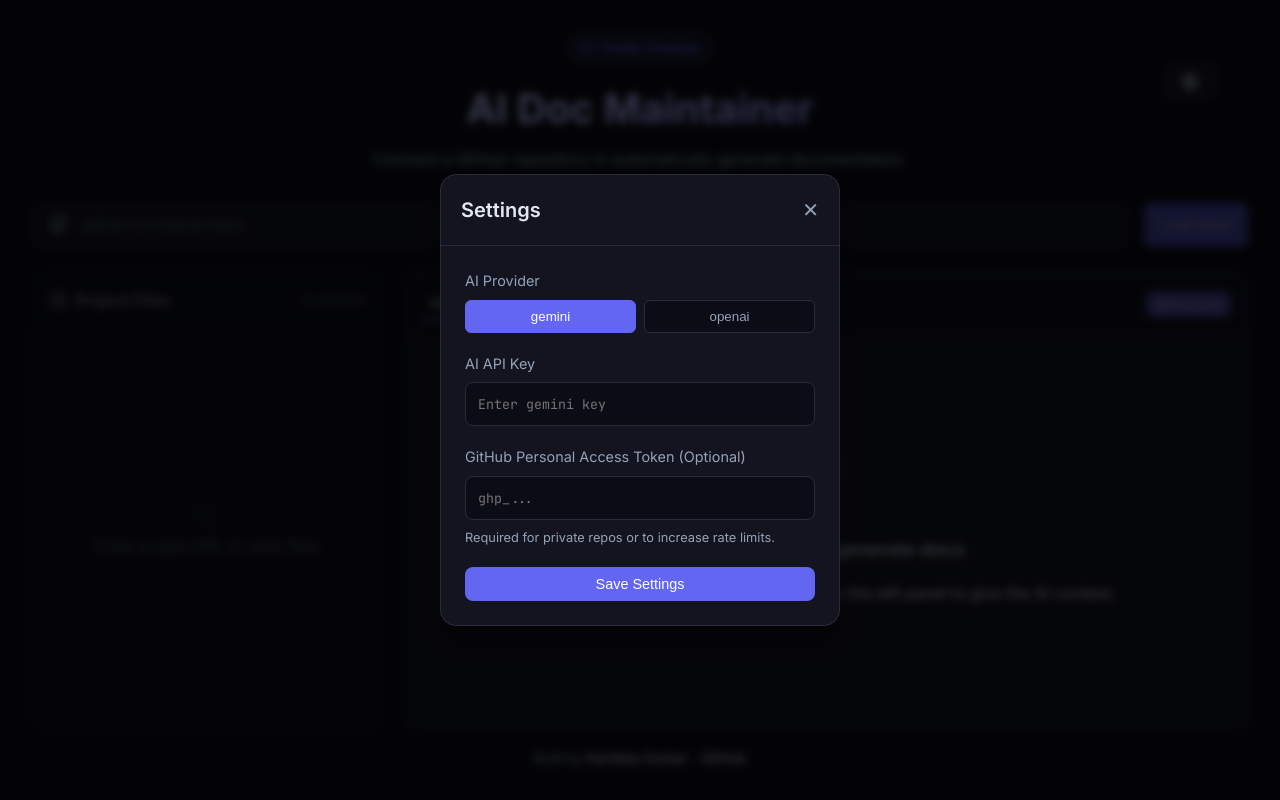
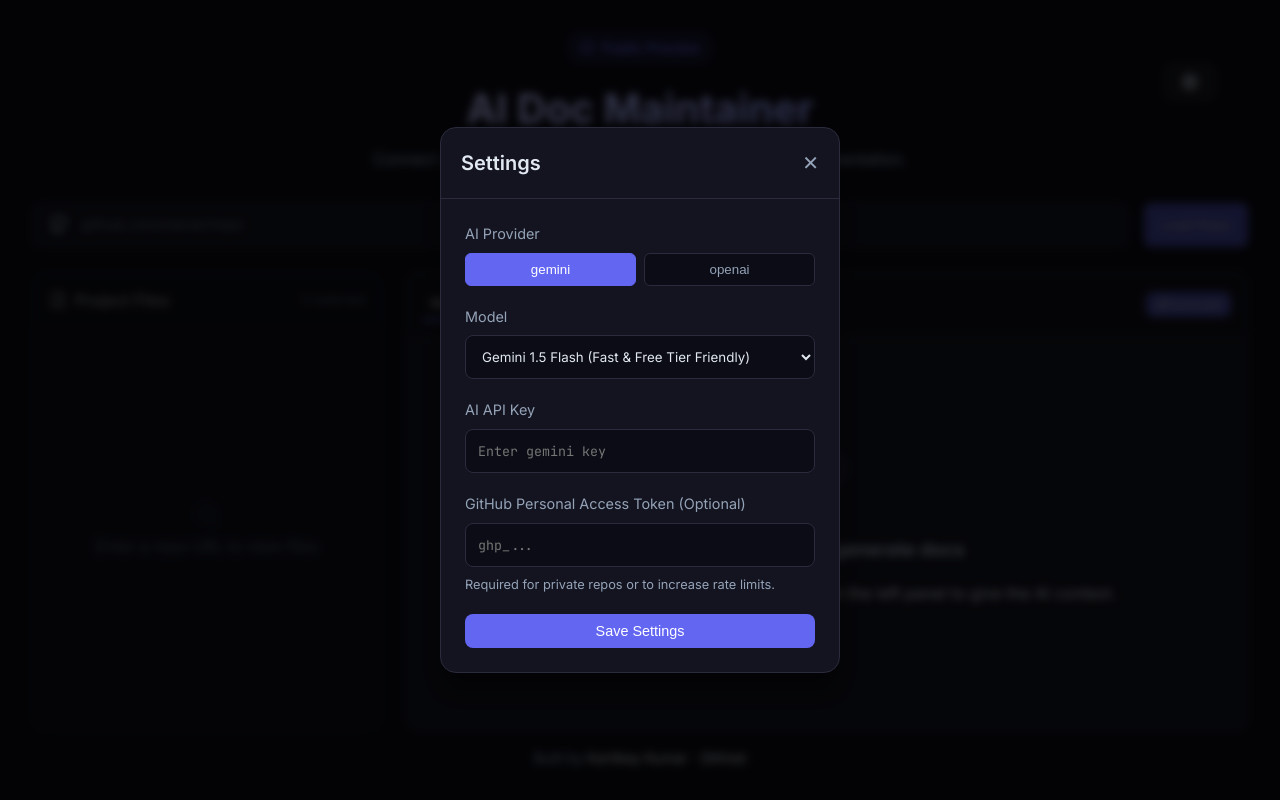
Before and after one commit to kartikeykumar09/doc-maintainer, a React (Vite) app: page / in a window 1280 px wide. Both pictures are taken after a click on the button 1190 px from the left and 82 px from the top of the page. Built offline with nearby package versions, Linux system fonts and the light colour scheme.

Commit message:
Add model selector and switch default to gemini-1.5-flash

```diff
--- a/src/App.tsx
+++ b/src/App.tsx
@@ -24,7 +24,8 @@
   getApiKey,
   getSelectedModel,
   saveSelectedModel,
-  defaultModels
+  defaultModels,
+  availableModels
 } from './services/ai';
 import type { AIModel, AIProvider } from './services/ai';
 import {
@@ -375,6 +376,26 @@
               </div>
 
               <div className="form-group">
+                <label>Model</label>
+                <select
+                  value={selectedModel.id}
+                  onChange={(e) => {
+                    const m = availableModels.find(x => x.id === e.target.value);
+                    if(m) setSelectedModel(m);
+                  }}
+                  style={{
+                    width: '100%', padding: '0.75rem', background: 'var(--background)',
+                    border: '1px solid var(--border)', borderRadius: '0.5rem',
+                    color: 'var(--text)', fontFamily: 'Inter, sans-serif'
+                  }}
+                >
+                  {availableModels.filter(m => m.provider === provider).map(m => (
+                    <option key={m.id} value={m.id}>{m.name}</option>
+                  ))}
+                </select>
+              </div>
+
+              <div className="form-group">
                 <label>AI API Key</label>
                 <input
                   type="password"
--- a/src/services/ai.ts
+++ b/src/services/ai.ts
@@ -7,9 +7,18 @@
     provider: AIProvider;
 }
 
+export const availableModels: AIModel[] = [
+    { id: 'gemini-1.5-flash', name: 'Gemini 1.5 Flash (Fast & Free Tier Friendly)', provider: 'gemini' },
+    { id: 'gemini-1.5-pro', name: 'Gemini 1.5 Pro', provider: 'gemini' },
+    { id: 'gemini-pro', name: 'Gemini Pro (Legacy)', provider: 'gemini' },
+    { id: 'gpt-4o', name: 'GPT-4o', provider: 'openai' },
+    { id: 'gpt-4-turbo', name: 'GPT-4 Turbo', provider: 'openai' },
+    { id: 'gpt-3.5-turbo', name: 'GPT-3.5 Turbo', provider: 'openai' }
+];
+
 export const defaultModels: Record<AIProvider, AIModel> = {
-    openai: { id: 'gpt-4o', name: 'GPT-4o', provider: 'openai' },
-    gemini: { id: 'gemini-1.5-pro', name: 'Gemini 1.5 Pro', provider: 'gemini' }
+    openai: availableModels.find(m => m.id === 'gpt-4o')!,
+    gemini: availableModels.find(m => m.id === 'gemini-1.5-flash')!
 };
 
 // API Key Management
@@ -171,7 +180,7 @@
 
     if (!response.ok) {
         const error = await response.json();
-        throw new Error(error.error?.message || 'Failed to generate docs with Gemini');
+        throw new Error(error.error?.message || error.message || 'Failed to generate docs with Gemini');
     }
 
     const data = await response.json();
```
